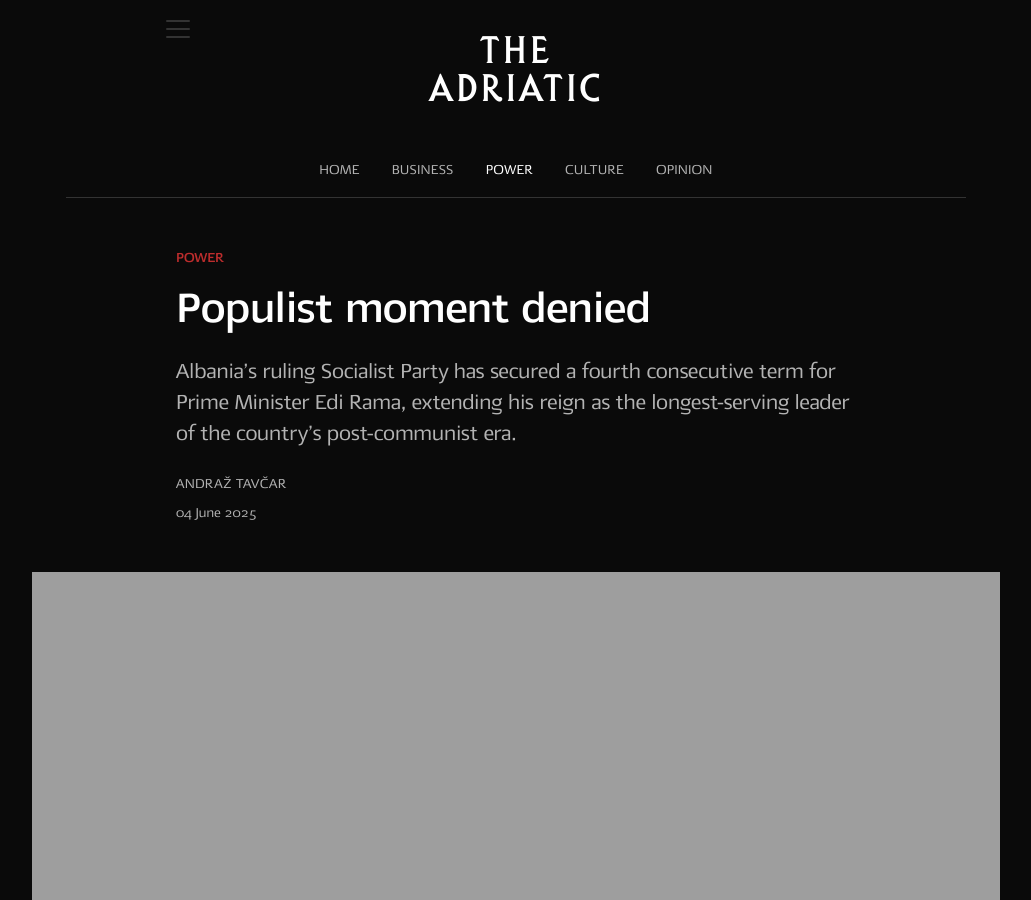
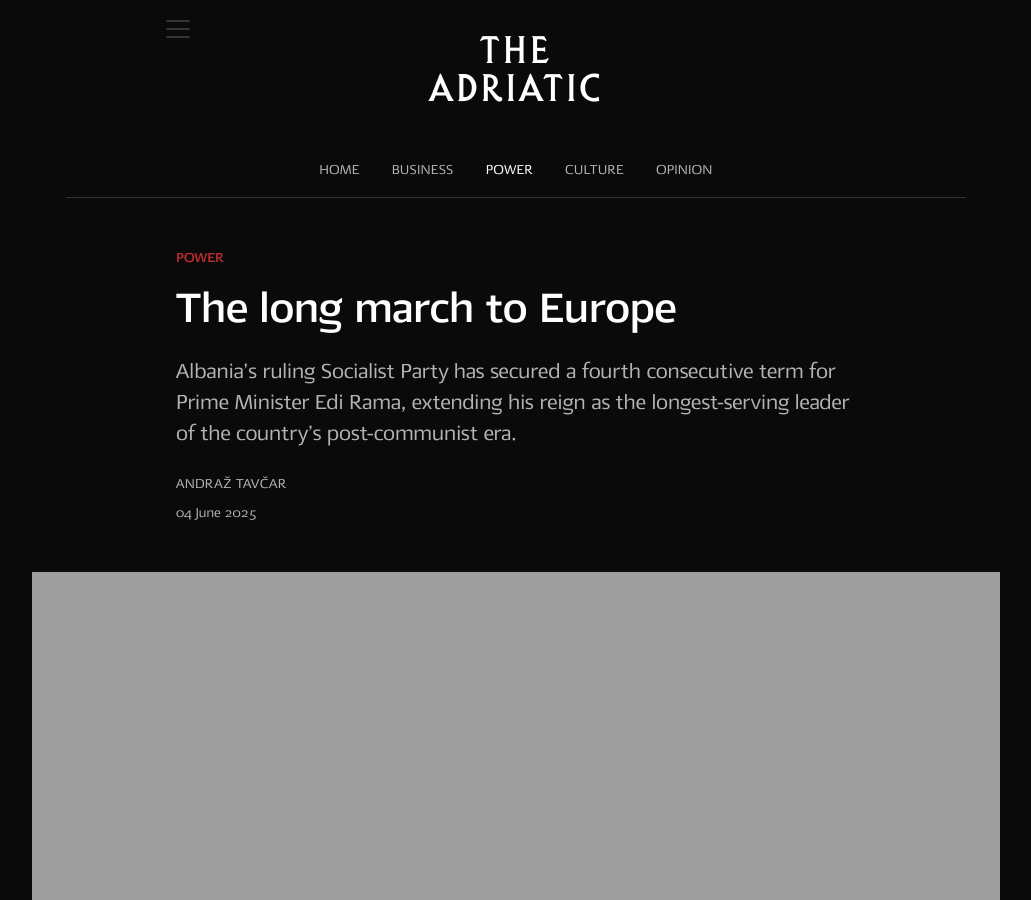
Before and after one commit to tfhoerest/azt, a Jekyll site: the page built from _posts/2025-06-01-the-long-march-to-europe.md, in a window 1280 px wide and 900 px high. Shown: the whole window, without its empty margins (124-1155 px from the left). Built offline with Jekyll 4.4.1, drawn with Linux system fonts in a browser that asks for light colours; some web fonts are replaced.

Commit message:
Update 2025-06-01-the-long-march-to-europe.md

```diff
--- a/_posts/2025-06-01-the-long-march-to-europe.md
+++ b/_posts/2025-06-01-the-long-march-to-europe.md
@@ -1,6 +1,6 @@
 ---
 layout: post
-title: "Populist moment denied"
+title: "The long march to Europe"
 date: 2025-06-04
 category: power
 category_display: "Trump rebuked"
```
